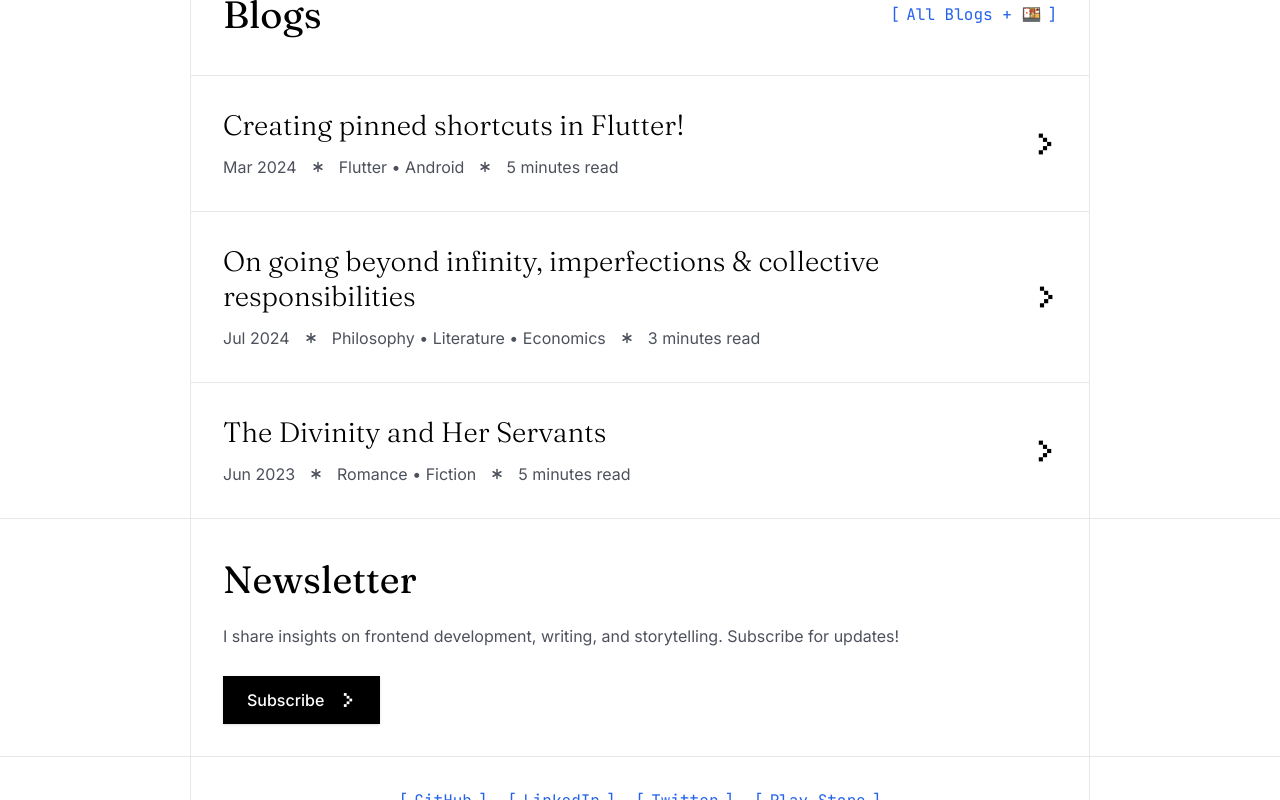
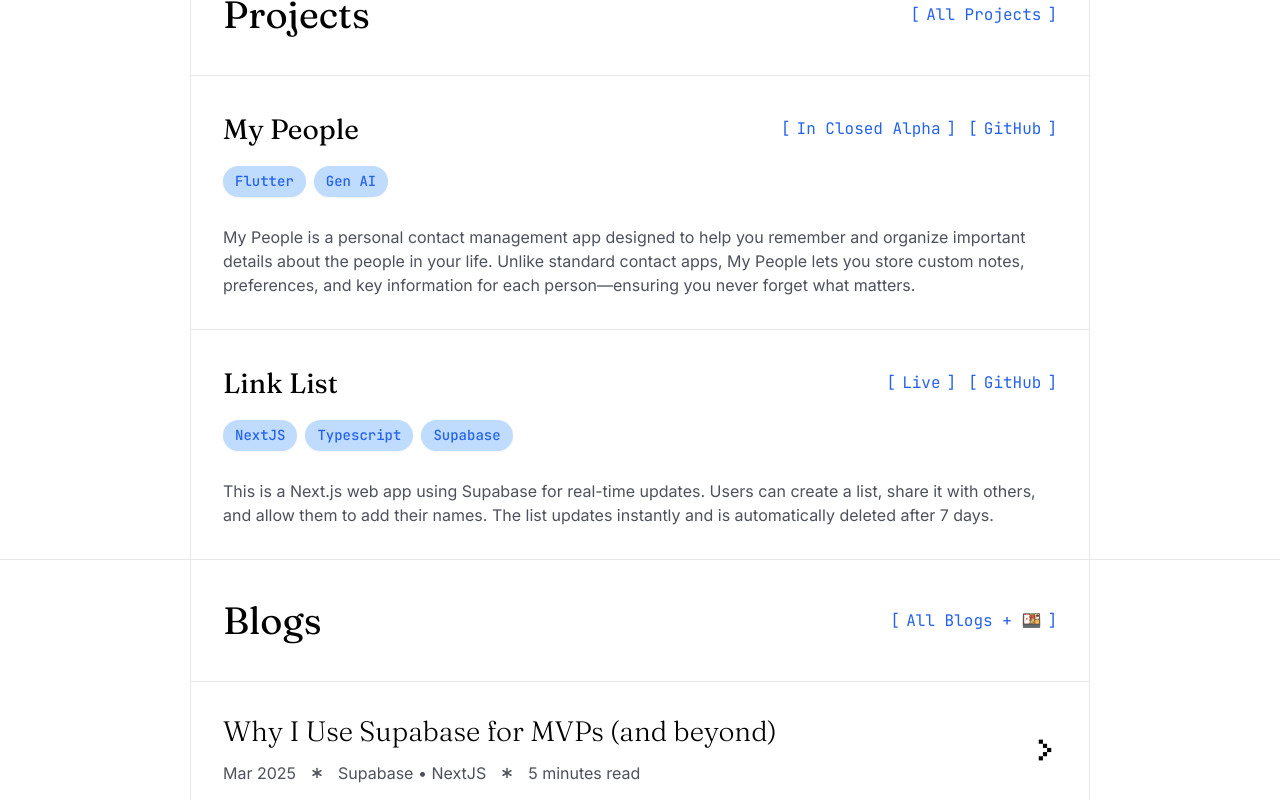
Before and after one commit to dubeyanant/portfolio-minimal, a Next.js app: page / in a window 1280 px wide. Shown: the part 500-1300 px from the top of the page. Built offline with nearby package versions, Linux system fonts and the light colour scheme.

Commit message:
feat: add projects section and update blog entries

```diff
--- a/src/app/page.tsx
+++ b/src/app/page.tsx
@@ -10,7 +10,7 @@ export default function Home() {
 		<main>
 			<Navbar />
 			<Header />
-			{/* <Projects /> */}
+			<Projects />
 			<Blogs />
 			<Newsletter />
 			<Footer />
--- a/src/constants/index.ts
+++ b/src/constants/index.ts
@@ -2,7 +2,7 @@ import type { BlogType, LinkType, NavLinkType, ProjectType } from "@/types";
 import { STRINGS } from "./strings";
 
 export const NAV_LINKS: NavLinkType[] = [
-	//   { text: "Projects", href: "#projects" },
+	{ text: "Projects", href: "#projects" },
 	{ text: "Blogs", href: "#blogs" },
 	{ text: "Newsletter", href: "#newsletter" },
 	{
@@ -32,32 +32,51 @@ export const HEADER_LINKS: LinkType[] = [
 
 export const PROJECTS: ProjectType[] = [
 	{
-		projectTitle: "Good Domain",
+		projectTitle: "My People",
 		links: [
 			{
-				text: "Live",
-				href: "https://gooddoma.in/",
+				text: "In Closed Alpha",
+				href: "https://play.google.com/apps/testing/com.infiniteants.mypeople",
 				openInNewTab: true,
 			},
 			{
 				text: "GitHub",
-				href: "https://github.com/inclinedadarsh/gooddomain",
+				href: "https://github.com/dubeyanant/my_people",
 				openInNewTab: true,
 			},
 		],
 		description:
-			"My recent experience was working as a frontend/design engineer at Rocketium. Building components and layouts for AI flows within the product. Including the internal design system. Also, worked with GitHub as an frontend engineering intern. Worked on internal tools and landing pages with APAC and Latin region DevRel team.",
-		technologies: [
-			"NextJS",
-			"TailwindCSS",
-			"TypeScript",
-			"Vercel",
-			"Gen AI",
+			"My People is a personal contact management app designed to help you remember and organize important details about the people in your life. Unlike standard contact apps, My People lets you store custom notes, preferences, and key information for each person—ensuring you never forget what matters.",
+		technologies: ["Flutter", "Gen AI"],
+	},
+	{
+		projectTitle: "Link List",
+		links: [
+			{
+				text: "Live",
+				href: "https://linklist.anant.ink/",
+				openInNewTab: true,
+			},
+			{
+				text: "GitHub",
+				href: "https://github.com/dubeyanant/link-list",
+				openInNewTab: true,
+			},
 		],
+		description:
+			"This is a Next.js web app using Supabase for real-time updates. Users can create a list, share it with others, and allow them to add their names. The list updates instantly and is automatically deleted after 7 days.",
+		technologies: ["NextJS", "Typescript", "Supabase"],
 	},
 ];
 
 export const BLOGS: BlogType[] = [
+	{
+		blogTitle: "Why I Use Supabase for MVPs (and beyond)",
+		href: "https://tech.anantdubey.com/why-i-use-supabase",
+		date: "Mar 2025",
+		topic: "Supabase • NextJS",
+		readTime: 5,
+	},
 	{
 		blogTitle: "Creating pinned shortcuts in Flutter!",
 		href: "https://tech.anantdubey.com/pinned-shortcuts-in-flutter",
@@ -66,19 +85,11 @@ export const BLOGS: BlogType[] = [
 		readTime: 5,
 	},
 	{
-		blogTitle:
-			"On going beyond infinity, imperfections & collective responsibilities",
-		href: "https://anantdubey.substack.com/p/inb1",
-		date: "Jul 2024",
-		topic: "Philosophy • Literature • Economics",
-		readTime: 3,
-	},
-	{
-		blogTitle: "The Divinity and Her Servants",
-		href: "https://medium.com/@dubeyanant/the-divinity-and-her-servants-8c33e80bdf69",
-		date: "Jun 2023",
-		topic: "Romance • Fiction",
-		readTime: 5,
+		blogTitle: "Native Bridge between Flutter and Android",
+		href: "https://tech.anantdubey.com/native-bridge",
+		date: "Mar 2024",
+		topic: "Flutter • Android",
+		readTime: 4,
 	},
 ];
 
```
